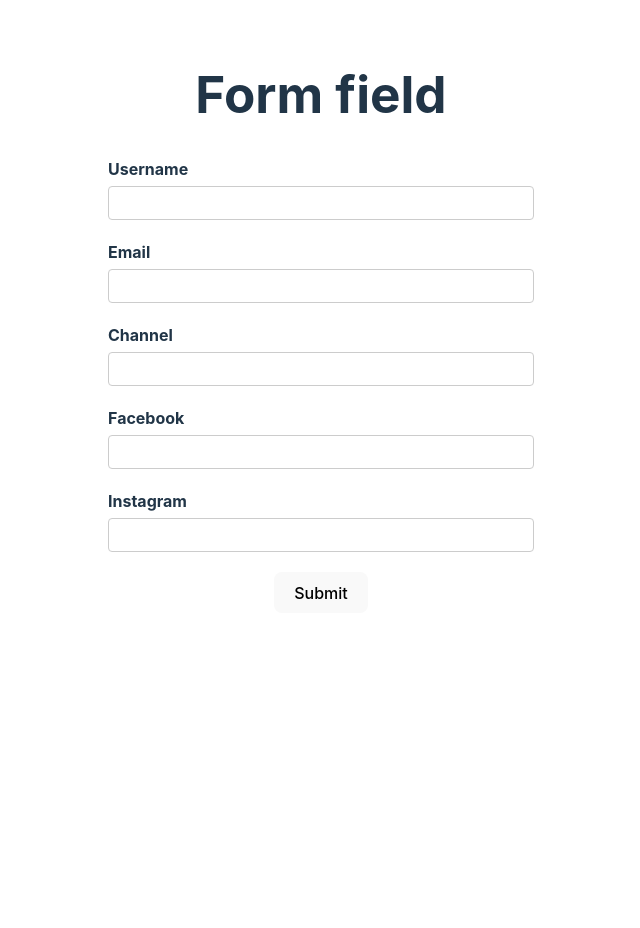
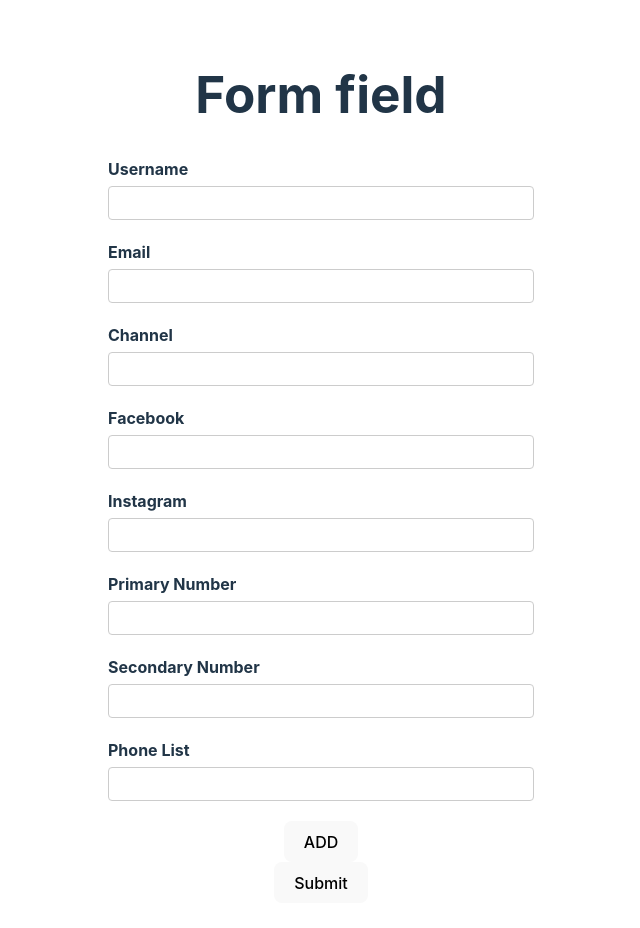
Before and after one commit to uzairansari11/react-hook-form, a React (Vite) app: page / in a window 1280 px wide. Shown: the top 928 px of the page, without its empty margins (319-959 px from the left). Before the commit the page ends 800 px from the top, so only its background shows below. Built offline with nearby package versions, Linux system fonts and the light colour scheme.

Commit message:
useFieldArray . or dynamic value

```diff
--- a/src/component/Youtubeform.tsx
+++ b/src/component/Youtubeform.tsx
@@ -1,4 +1,4 @@
-import { useForm } from "react-hook-form";
+import { useForm, useFieldArray } from "react-hook-form";
 import { DevTool } from "@hookform/devtools";
 type FormValue = {
   username: string;
@@ -8,6 +8,10 @@ type FormValue = {
     facebook: string;
     instagram: string;
   };
+  phoneNumber: string[];
+  phNumber: {
+    number: string;
+  }[];
 };
 const YouTubeForm = () => {
   /* Async function to load initial value using api */
@@ -33,9 +37,20 @@ const YouTubeForm = () => {
         facebook: "",
         instagram: "",
       },
+      phoneNumber: ["", ""],
+      phNumber: [
+        {
+          number: "",
+        },
+      ],
     },
   });
   const { register, control, handleSubmit, formState } = form;
+
+  const { fields, append, remove } = useFieldArray({
+    name: "phNumber",
+    control,
+  });
   const onSubmit = (data: FormValue) => {
     console.log(data);
   };
@@ -98,6 +113,68 @@ const YouTubeForm = () => {
           <input type="text" id="instagram" {...register("social.instagram")} />
         </div>
 
+        <div className="form-control">
+          <label htmlFor="primary-phone">Primary Number</label>
+          <input
+            type="text"
+            id="primary-phone"
+            {...register("phoneNumber.0", {
+              required: {
+                value: true,
+                message: "Primary Number is required",
+              },
+            })}
+          />
+          <p className="error">
+            {" "}
+            {formState?.errors?.phoneNumber?.[1]?.message}
+          </p>
+        </div>
+
+        <div className="form-control">
+          <label htmlFor="secondary-phone">Secondary Number</label>
+          <input
+            type="text"
+            id="secondary-phone"
+            {...register("phoneNumber.1", {
+              required: {
+                value: true,
+                message: "Secondary Number is required",
+              },
+            })}
+          />
+          <p className="error">
+            {formState?.errors?.phoneNumber?.[1]?.message}
+          </p>
+        </div>
+
+        <div>
+          <label htmlFor="phone-list">Phone List</label>
+          {fields.map((field, index) => {
+            return (
+              <div className="form-control" key={field.id}>
+                <input
+                  type="text"
+                  {...register(`phNumber.${index}.number` as const)}
+                />
+                {index > 0 && (
+                  <button onClick={() => remove(index)}>Remove</button>
+                )}
+              </div>
+            );
+          })}
+
+          <button
+            onClick={() =>
+              append({
+                number: "",
+              })
+            }
+          >
+            ADD
+          </button>
+        </div>
+
         <button>Submit</button>
       </form>
       <DevTool control={control} />
```
Also changed, not shown: 1 other file (tests, documents, lock files or other folders).
